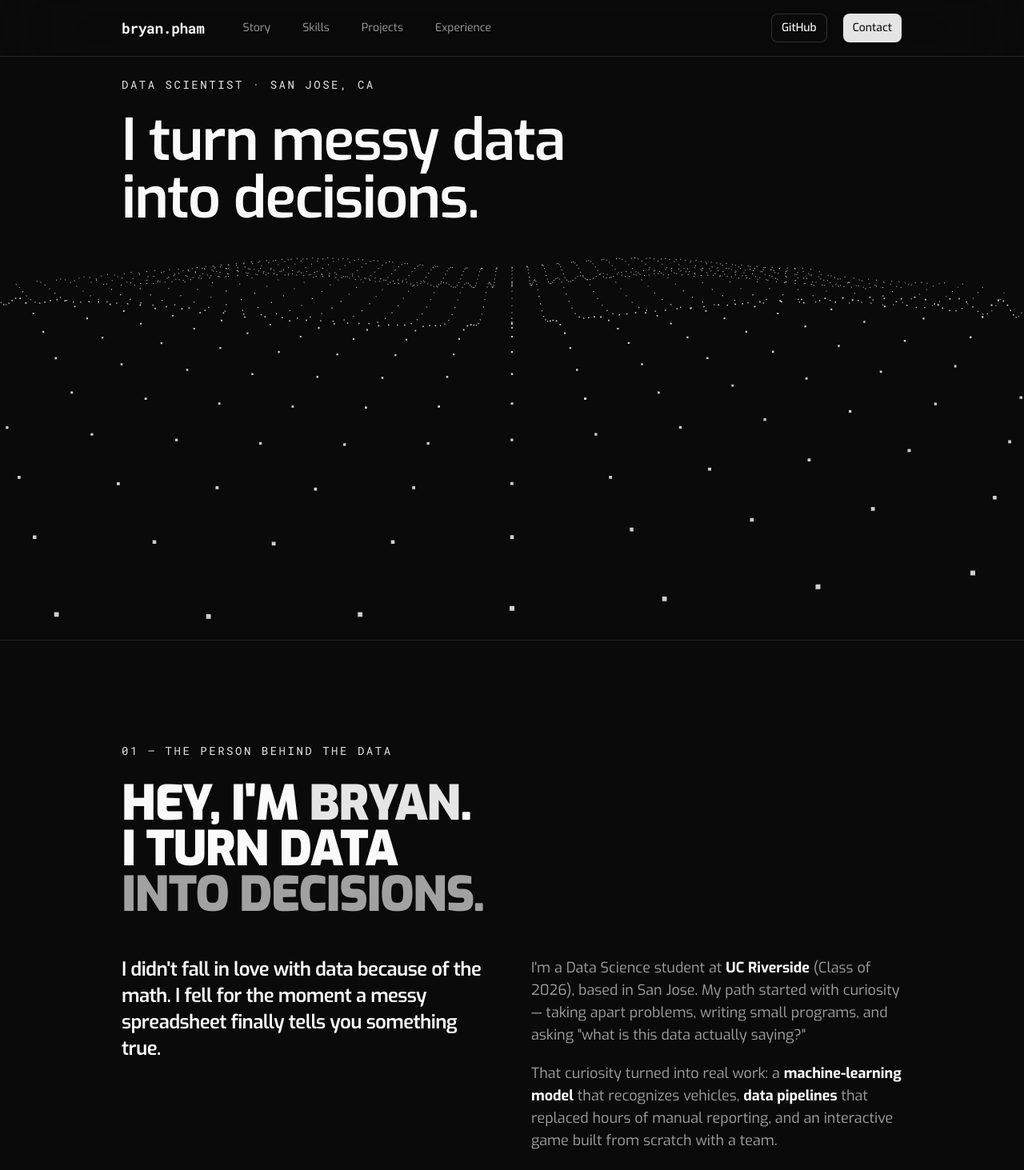
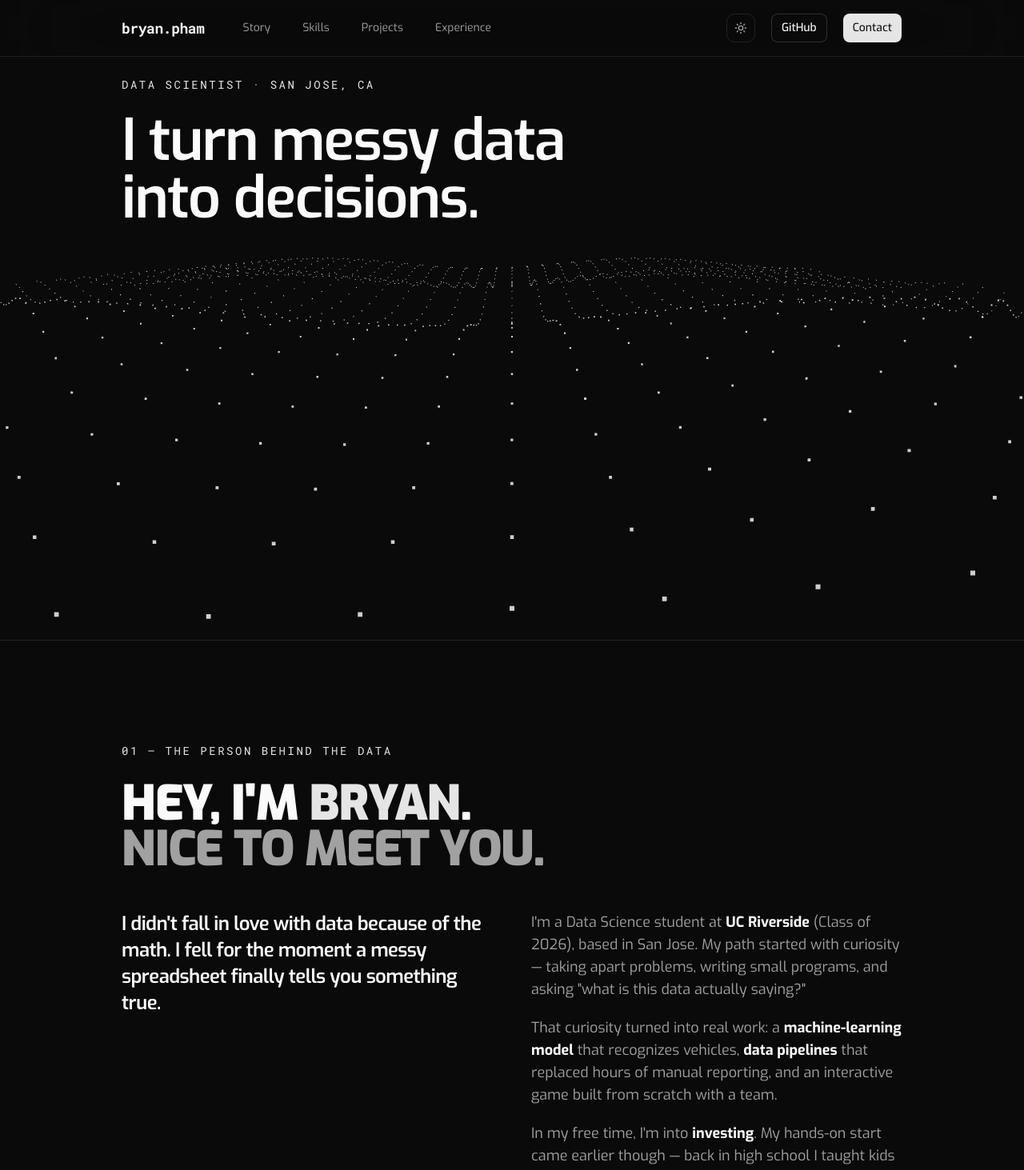
Before and after one commit to Bryanpham004/portfolio, a Next.js app: page / in a window 1280 px wide. Shown: the top 1463 px of the page at 80% size. Built offline with nearby package versions, Linux system fonts and the light colour scheme.

Commit message:
Polish: add theme toggle, de-duplicate story headline

```diff
--- a/src/app/page.tsx
+++ b/src/app/page.tsx
@@ -83,9 +83,7 @@ export default function Home() {
           <h2 className="mb-12 text-4xl font-black uppercase leading-[0.95] tracking-tight md:text-6xl">
             Hey, I&apos;m <span className="text-primary">Bryan</span>.
             <br />
-            I turn data
-            <br />
-            <span className="text-muted-foreground">into decisions.</span>
+            <span className="text-muted-foreground">Nice to meet you.</span>
           </h2>
           <div className="grid gap-12 md:grid-cols-2">
             <p className="text-2xl font-semibold leading-snug tracking-tight">
--- a/src/components/ui/hero-section-2.tsx
+++ b/src/components/ui/hero-section-2.tsx
@@ -2,11 +2,28 @@
 
 import React from 'react'
 import Link from 'next/link'
-import { Menu, X } from 'lucide-react'
+import { Menu, X, Sun, Moon } from 'lucide-react'
+import { useTheme } from 'next-themes'
 import { Button } from '@/components/ui/button'
 import { AnimatedGroup } from '@/components/ui/animated-group'
 import { cn } from '@/lib/utils'
 import { useScroll } from 'motion/react'
+
+function ModeToggle() {
+    const { resolvedTheme, setTheme } = useTheme()
+    const [mounted, setMounted] = React.useState(false)
+    React.useEffect(() => setMounted(true), [])
+    const isDark = resolvedTheme === 'dark'
+    return (
+        <button
+            type="button"
+            aria-label="Toggle theme"
+            onClick={() => setTheme(isDark ? 'light' : 'dark')}
+            className="text-muted-foreground hover:text-foreground hover:border-foreground/30 inline-flex size-9 items-center justify-center rounded-lg border transition-colors">
+            {mounted && isDark ? <Sun className="size-4" /> : <Moon className="size-4" />}
+        </button>
+    )
+}
 
 const transitionVariants = {
     item: {
@@ -139,7 +156,8 @@ export const HeroHeader = () => {
                                     ))}
                                 </ul>
                             </div>
-                            <div className="flex w-full flex-col space-y-3 sm:flex-row sm:gap-5 sm:space-y-0 md:w-fit">
+                            <div className="flex w-full items-center space-y-3 sm:flex-row sm:gap-5 sm:space-y-0 md:w-fit">
+                                <ModeToggle />
                                 <Button
                                     asChild
                                     variant="outline"
```
